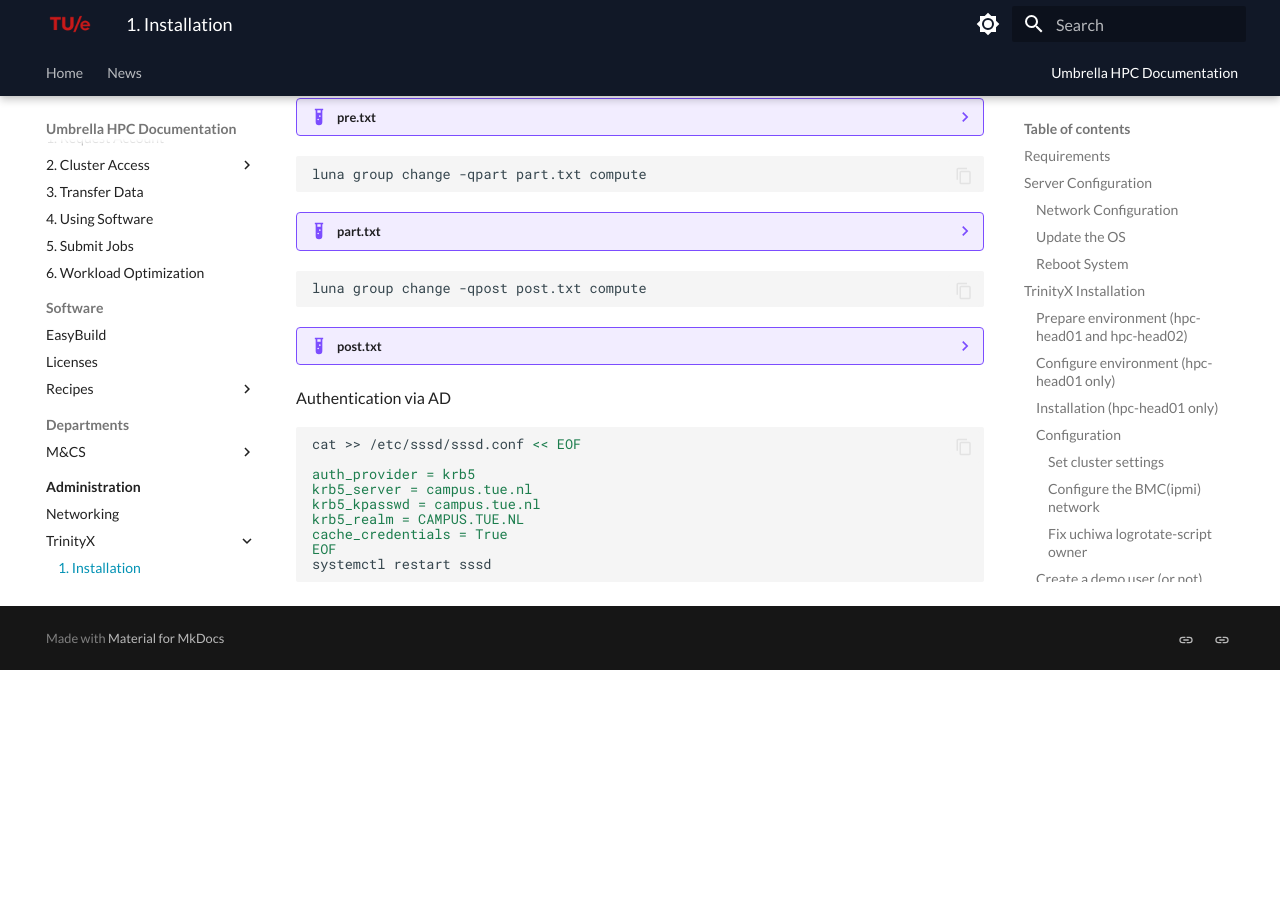
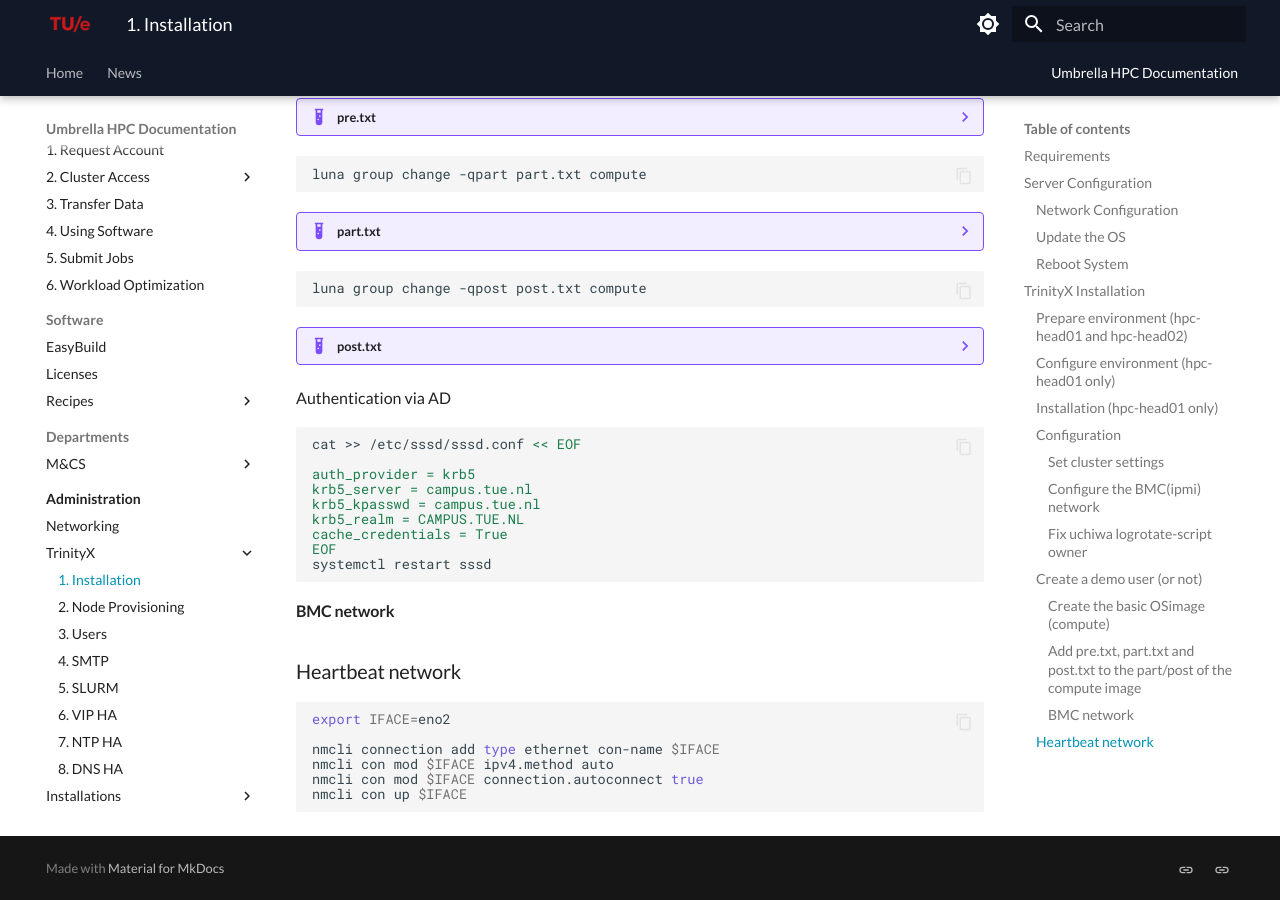
Before and after one commit to gferhpc/supercomputing.tue.nl, an MkDocs documentation site: the page built from pages/documentation/administration/trinityx/installation.md, in a window 1280 px wide and 900 px high, scrolled down 4052 px. Built offline with MkDocs 1.6.1 and Material for MkDocs 9.7.7, drawn with Linux system fonts in a browser that asks for light colours; before the commit the page ends 4722 px from its top, so only the background shows below that.

Commit message:
Update installation.md

````diff
--- a/pages/documentation/administration/trinityx/installation.md
+++ b/pages/documentation/administration/trinityx/installation.md
@@ -281,4 +281,18 @@
 systemctl restart sssd
 ```
 
+#### BMC network
+
+### Heartbeat network
+
+```shell
+export IFACE=eno2
+
+nmcli connection add type ethernet con-name $IFACE
+nmcli con mod $IFACE ipv4.method auto
+nmcli con mod $IFACE connection.autoconnect true
+nmcli con up $IFACE
+```
+
+
 *[NIC]: Network Interface Controller
````
